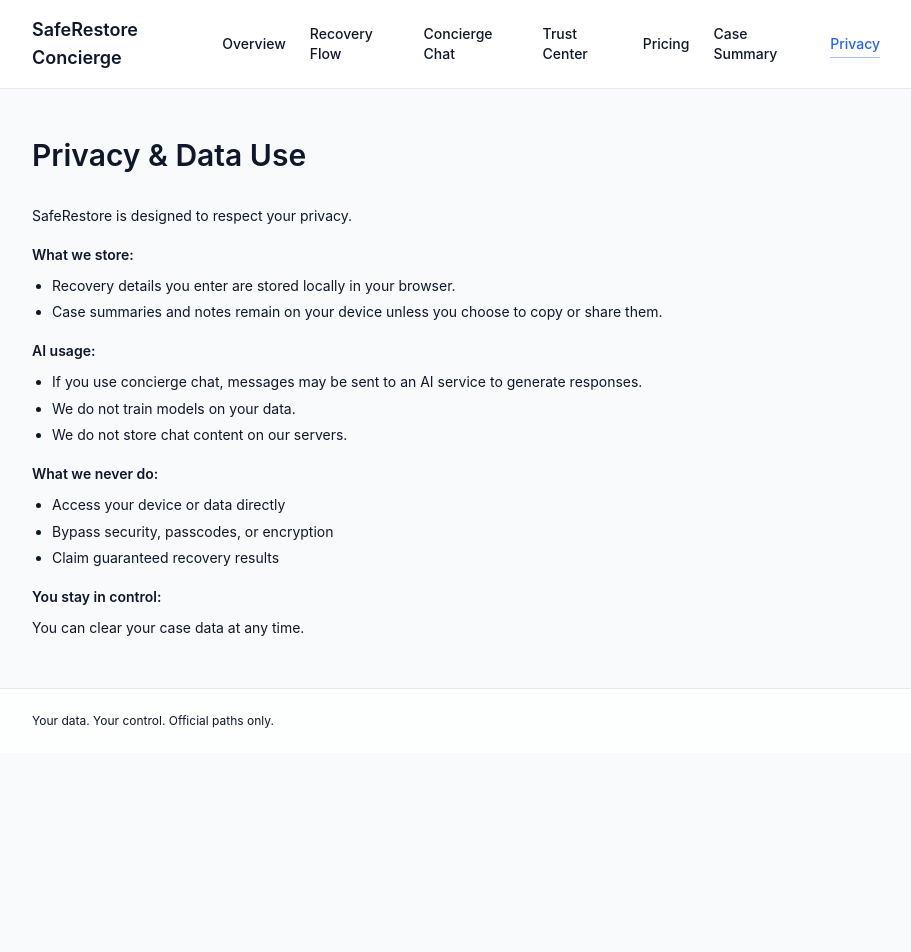
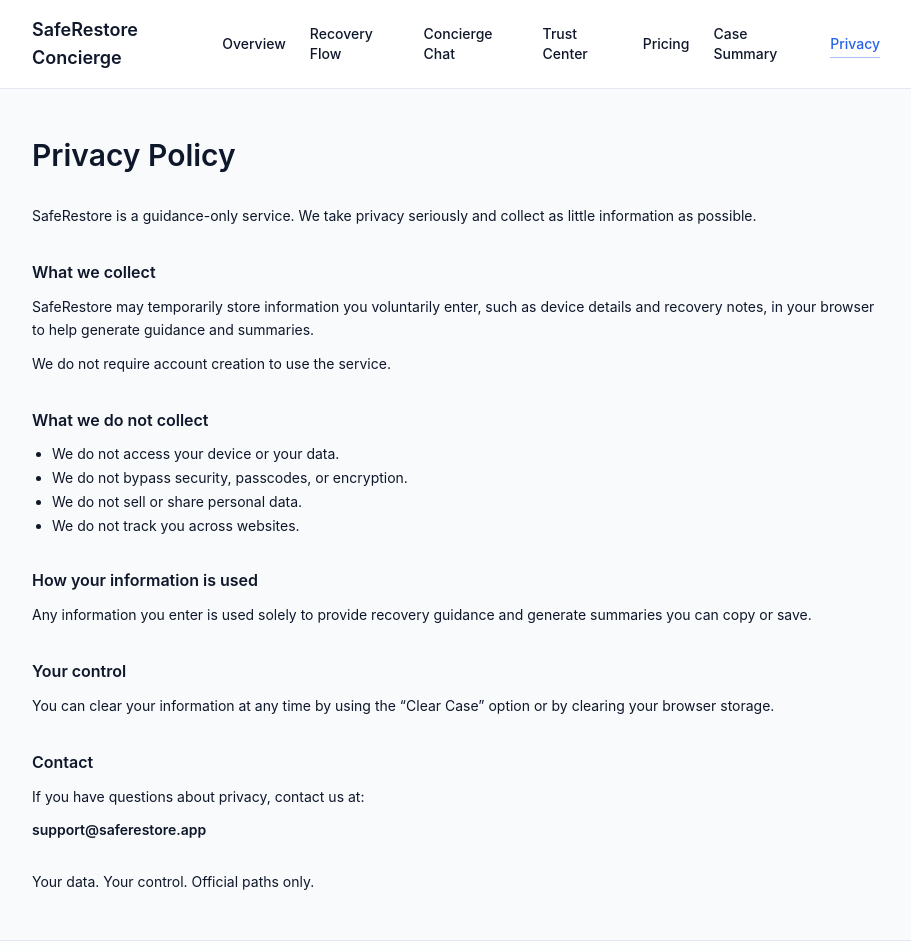
Before and after one commit to carter961995-wq/saferestore, a React (Vite) app: page /privacy in a window 1280 px wide. Shown: the top 952 px of the page, without its empty margins (184-1095 px from the left). Before the commit the page ends 800 px from the top, so only its background shows below. Built offline with nearby package versions, Linux system fonts and the light colour scheme.

Commit message:
Add privacy policy page

```diff
--- a/src/App.jsx
+++ b/src/App.jsx
@@ -9,7 +9,7 @@ import Pricing from "./pages/Pricing.jsx";
 import CaseSummary from "./pages/CaseSummary.jsx";
 import EventsPage from "./pages/EventsPage.jsx";
 import { logEvent } from "./lib/analytics.js";
-import Privacy from "./pages/Privacy.jsx";
+import PrivacyPolicy from "./pages/PrivacyPolicy.jsx";
 import NotFound from "./pages/NotFound.jsx";
 
 export default function App() {
@@ -28,7 +28,7 @@ export default function App() {
         <Route path="/trust" element={<TrustCenter />} />
         <Route path="/pricing" element={<Pricing />} />
         <Route path="/case-summary" element={<CaseSummary />} />
-        <Route path="/privacy" element={<Privacy />} />
+        <Route path="/privacy" element={<PrivacyPolicy />} />
         {import.meta.env.DEV ? (
           <Route path="/events" element={<EventsPage />} />
         ) : null}
--- a/src/components/Layout.jsx
+++ b/src/components/Layout.jsx
@@ -42,8 +42,13 @@ export default function Layout({ children }) {
       </header>
       <main className="mx-auto max-w-4xl px-6 py-12">{children}</main>
       <footer className="border-t border-sky bg-white/80">
-        <div className="mx-auto max-w-4xl px-6 py-6 text-xs text-slate-500">
+        <div className="mx-auto max-w-4xl space-y-2 px-6 py-6 text-xs text-slate-500">
           Your data. Your control. Official paths only.
+          <div>
+            <Link to="/privacy" className="font-semibold text-slate-500 underline">
+              Privacy Policy
+            </Link>
+          </div>
         </div>
       </footer>
     </div>
--- /dev/null
+++ b/src/pages/PrivacyPolicy.jsx
@@ -0,0 +1,68 @@
+export default function PrivacyPolicy() {
+  return (
+    <section className="space-y-8">
+      <h1 className="text-3xl font-semibold text-slate">Privacy Policy</h1>
+
+      <p className="text-sm leading-relaxed text-slate-600">
+        SafeRestore is a guidance-only service. We take privacy seriously and
+        collect as little information as possible.
+      </p>
+
+      <div className="space-y-3">
+        <h2 className="text-base font-semibold text-slate">What we collect</h2>
+        <p className="text-sm leading-relaxed text-slate-600">
+          SafeRestore may temporarily store information you voluntarily enter,
+          such as device details and recovery notes, in your browser to help
+          generate guidance and summaries.
+        </p>
+        <p className="text-sm leading-relaxed text-slate-600">
+          We do not require account creation to use the service.
+        </p>
+      </div>
+
+      <div className="space-y-3">
+        <h2 className="text-base font-semibold text-slate">
+          What we do not collect
+        </h2>
+        <ul className="list-disc space-y-1 pl-5 text-sm text-slate-600">
+          <li>We do not access your device or your data.</li>
+          <li>We do not bypass security, passcodes, or encryption.</li>
+          <li>We do not sell or share personal data.</li>
+          <li>We do not track you across websites.</li>
+        </ul>
+      </div>
+
+      <div className="space-y-3">
+        <h2 className="text-base font-semibold text-slate">
+          How your information is used
+        </h2>
+        <p className="text-sm leading-relaxed text-slate-600">
+          Any information you enter is used solely to provide recovery guidance
+          and generate summaries you can copy or save.
+        </p>
+      </div>
+
+      <div className="space-y-3">
+        <h2 className="text-base font-semibold text-slate">Your control</h2>
+        <p className="text-sm leading-relaxed text-slate-600">
+          You can clear your information at any time by using the “Clear Case”
+          option or by clearing your browser storage.
+        </p>
+      </div>
+
+      <div className="space-y-3">
+        <h2 className="text-base font-semibold text-slate">Contact</h2>
+        <p className="text-sm leading-relaxed text-slate-600">
+          If you have questions about privacy, contact us at:
+        </p>
+        <p className="text-sm font-semibold text-slate-600">
+          support@saferestore.app
+        </p>
+      </div>
+
+      <div className="text-sm text-slate-500">
+        Your data. Your control. Official paths only.
+      </div>
+    </section>
+  );
+}
```
